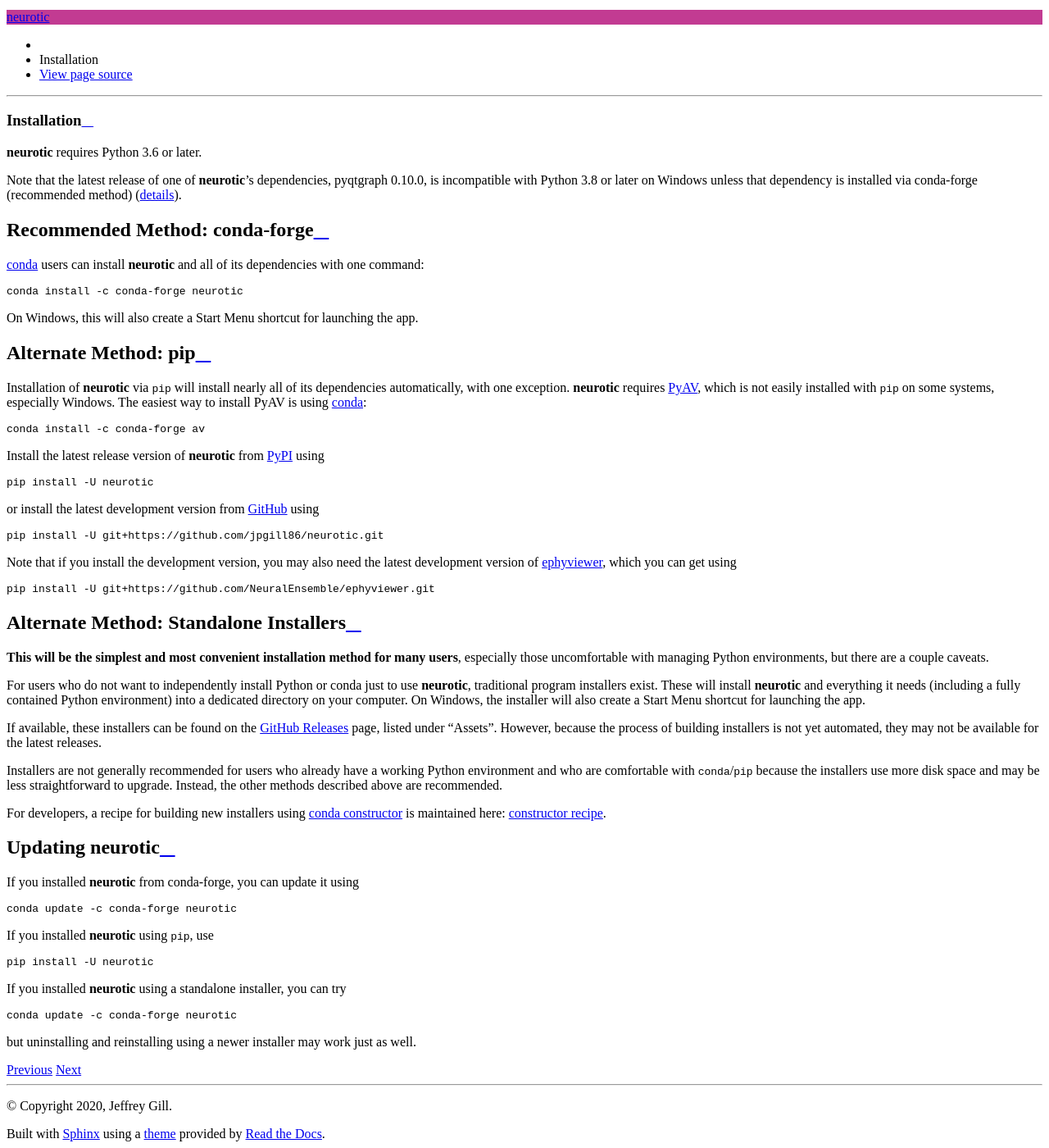
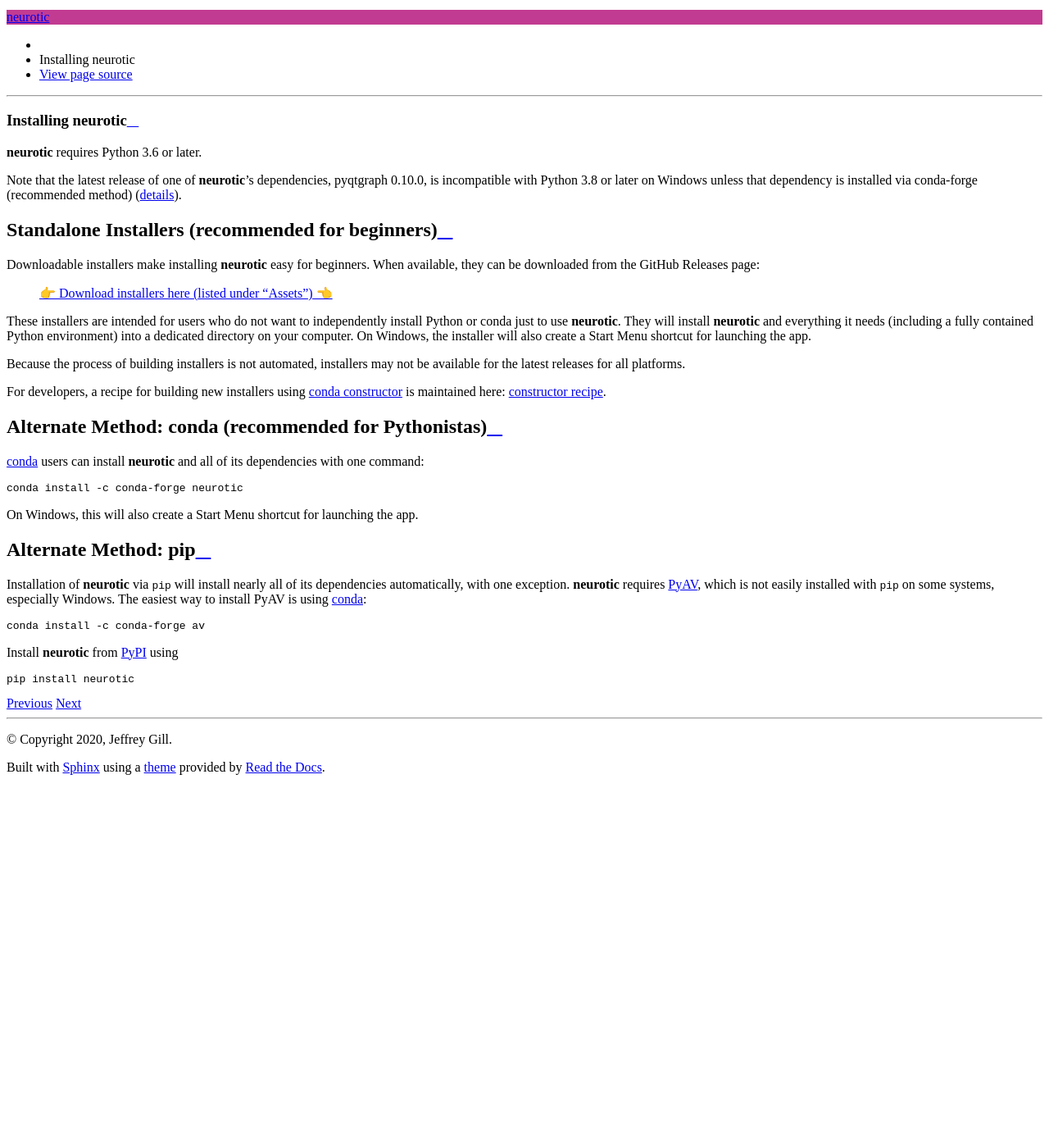
Before and after one commit to jpgill86/neurotic, a Sphinx documentation site: the page built from docs/install.rst, in a window 1280 px wide and 1400 px high, scrolled down 338 px. Shown: the whole window at 82% size. Built offline with Sphinx 7.4.7 and the Read the Docs theme 2.0.0, drawn with Linux system fonts in a browser that asks for light colours; the version number could not be read and is left out; after the commit the page ends 1291 px from its top, so only the background shows below that; some of the changed text lies outside the part shown.

Commit message:
Improve installation and updating documentation

```diff
--- a/docs/index.rst
+++ b/docs/index.rst
@@ -23,6 +23,7 @@
 
    overview
    install
+   update
    gettingstarted
    metadata
    api
--- a/docs/install.rst
+++ b/docs/install.rst
@@ -1,7 +1,7 @@
 .. _installation:
 
-Installation
-============
+Installing neurotic
+===================
 
 **neurotic** requires Python 3.6 or later.
 
@@ -10,10 +10,34 @@
 dependency is installed via conda-forge (recommended method) (:issue:`details
 <129>`).
 
-.. _installation-conda-forge:
+.. _installation-installers:
 
-Recommended Method: conda-forge
--------------------------------
+Standalone Installers (recommended for beginners)
+-------------------------------------------------
+
+Downloadable installers make installing **neurotic** easy for beginners. When
+available, they can be downloaded from the GitHub Releases page:
+
+    `👉 Download installers here (listed under "Assets") 👈`__
+
+    __ `GitHub Releases`_
+
+These installers are intended for users who do not want to independently
+install Python or conda just to use **neurotic**. They will install
+**neurotic** and everything it needs (including a fully contained Python
+environment) into a dedicated directory on your computer. On Windows, the
+installer will also create a Start Menu shortcut for launching the app.
+
+Because the process of building installers is not automated, installers may not
+be available for the latest releases for all platforms.
+
+For developers, a recipe for building new installers using `conda constructor`_
+is maintained here: `constructor recipe`_.
+
+.. _installation-conda:
+
+Alternate Method: conda (recommended for Pythonistas)
+-----------------------------------------------------
 
 conda_ users can install **neurotic** and all of its dependencies with one
 command::
@@ -34,65 +58,9 @@
 
     conda install -c conda-forge av
 
-Install the latest release version of **neurotic** from PyPI_ using ::
+Install **neurotic** from PyPI_ using ::
 
-    pip install -U neurotic
-
-or install the latest development version from GitHub_ using ::
-
-    pip install -U git+https://github.com/jpgill86/neurotic.git
-
-Note that if you install the development version, you may also need the latest
-development version of ephyviewer_, which you can get using ::
-
-    pip install -U git+https://github.com/NeuralEnsemble/ephyviewer.git
-
-.. _installation-installers:
-
-Alternate Method: Standalone Installers
----------------------------------------
-
-**This will be the simplest and most convenient installation method for many
-users**, especially those uncomfortable with managing Python environments, but
-there are a couple caveats.
-
-For users who do not want to independently install Python or conda just to use
-**neurotic**, traditional program installers exist. These will install
-**neurotic** and everything it needs (including a fully contained Python
-environment) into a dedicated directory on your computer. On Windows, the
-installer will also create a Start Menu shortcut for launching the app.
-
-If available, these installers can be found on the `GitHub Releases`_ page,
-listed under "Assets". However, because the process of building installers is
-not yet automated, they may not be available for the latest releases.
-
-Installers are not generally recommended for users who already have a working
-Python environment and who are comfortable with ``conda``/``pip`` because the
-installers use more disk space and may be less straightforward to upgrade.
-Instead, the other methods described above are recommended.
-
-For developers, a recipe for building new installers using `conda constructor`_
-is maintained here: `constructor recipe`_.
-
-.. _installation-updating:
-
-Updating neurotic
------------------
-
-If you installed **neurotic** from conda-forge, you can update it using ::
-
-    conda update -c conda-forge neurotic
-
-If you installed **neurotic** using ``pip``, use ::
-
-    pip install -U neurotic
-
-If you installed **neurotic** using a standalone installer, you can try ::
-
-    conda update -c conda-forge neurotic
-
-but uninstalling and reinstalling using a newer installer may work just as
-well.
+    pip install neurotic
 
 
 .. _conda:              https://docs.conda.io/projects/conda/en/latest/user-guide/install/
--- a/docs/releases/1.2.0.rst
+++ b/docs/releases/1.2.0.rst
@@ -9,8 +9,8 @@
 Neo's :mod:`neo.io` classes thanks to two new metadata parameters: ``io_class``
 and ``io_args``. See :ref:`config-metadata-neo-io` for details.
 
-**neurotic** is now available on conda-forge! See
-:ref:`installation-conda-forge` for details on how to install.
+**neurotic** is now available on conda-forge! See :ref:`installation-conda` for
+details on how to install.
 
 Improvements
 ------------
```
Also changed, not shown: README.rst (+77 -49 lines), docs/update.rst (added, +72 -0 lines), 1 other file.
